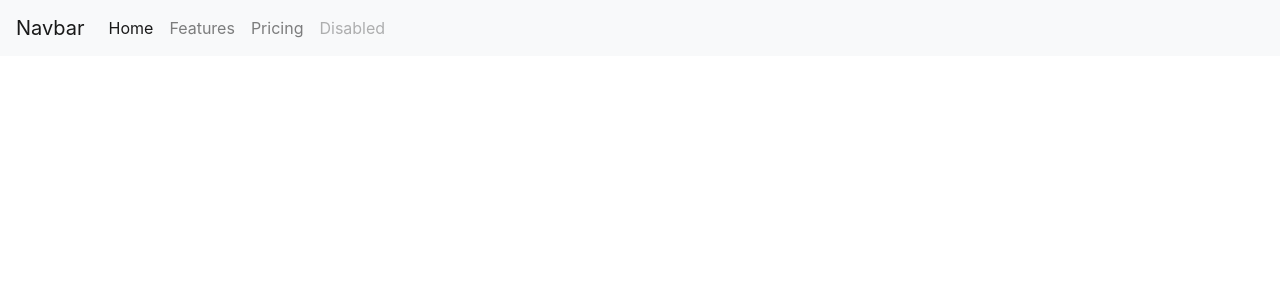
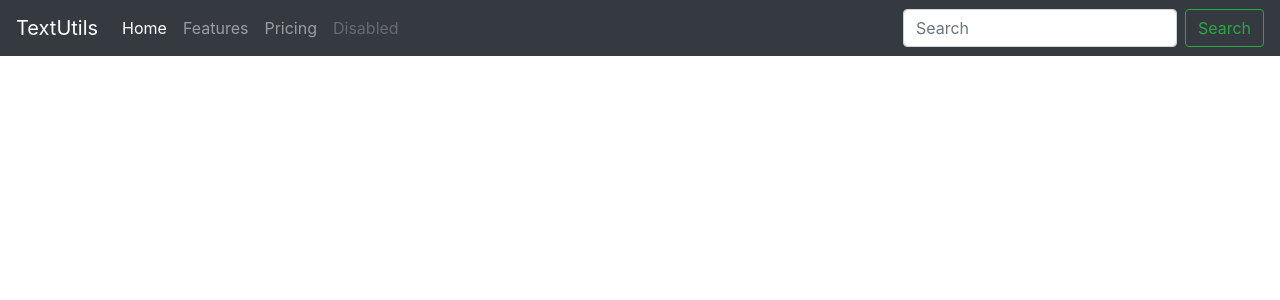
Before and after one commit to kpkrishan/Introduction_To_Django, a Django app: page / in a window 1280 px wide. Shown: the top 300 px of the page. Run offline with Django 3.2, Linux system fonts and the light colour scheme; some libraries are stand-ins or nearby versions.

Commit message:
Add Nav bar and color

```diff
--- a/Textutils/templates/home.html
+++ b/Textutils/templates/home.html
@@ -8,12 +8,12 @@
     <!-- Bootstrap CSS -->
     <link rel="stylesheet" href="https://stackpath.bootstrapcdn.com/bootstrap/4.5.0/css/bootstrap.min.css" integrity="sha384-9aIt2nRpC12Uk9gS9baDl411NQApFmC26EwAOH8WgZl5MYYxFfc+NcPb1dKGj7Sk" crossorigin="anonymous">
 
-    <title>Hello, world!</title>
+    <title> TextUtils App</title>
   </head>
   <body>
     <!-- As a link -->
-    <nav class="navbar navbar-expand-lg navbar-light bg-light">
-        <a class="navbar-brand" href="#">Navbar</a>
+    <nav class="navbar navbar-expand-lg navbar-dark bg-dark">
+        <a class="navbar-brand" href="#">TextUtils</a>
         <button class="navbar-toggler" type="button" data-toggle="collapse" data-target="#navbarNavAltMarkup" aria-controls="navbarNavAltMarkup" aria-expanded="false" aria-label="Toggle navigation">
           <span class="navbar-toggler-icon"></span>
         </button>
@@ -25,6 +25,11 @@
             <a class="nav-item nav-link disabled" href="#" tabindex="-1" aria-disabled="true">Disabled</a>
           </div>
         </div>
+        <form class="form-inline">
+            <input class="form-control mr-sm-2" type="search" placeholder="Search" aria-label="Search">
+            <button class="btn btn-outline-success my-2 my-sm-0" type="submit">Search</button>
+          </form>
+
       </nav>
 
     <!-- Optional JavaScript -->
```
